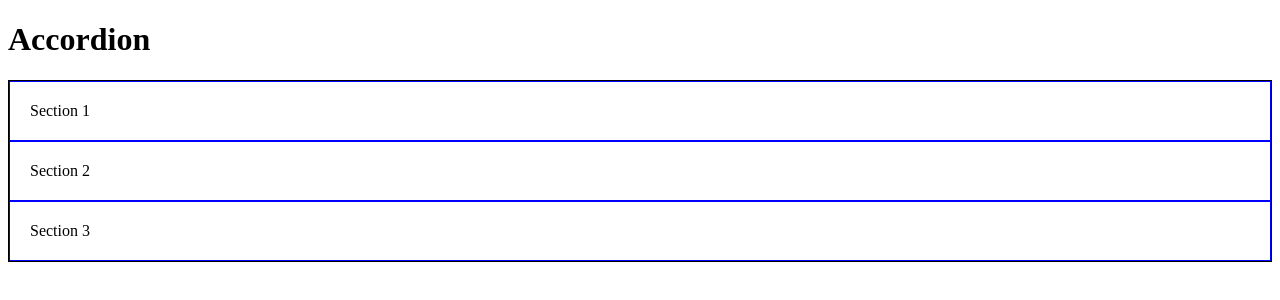
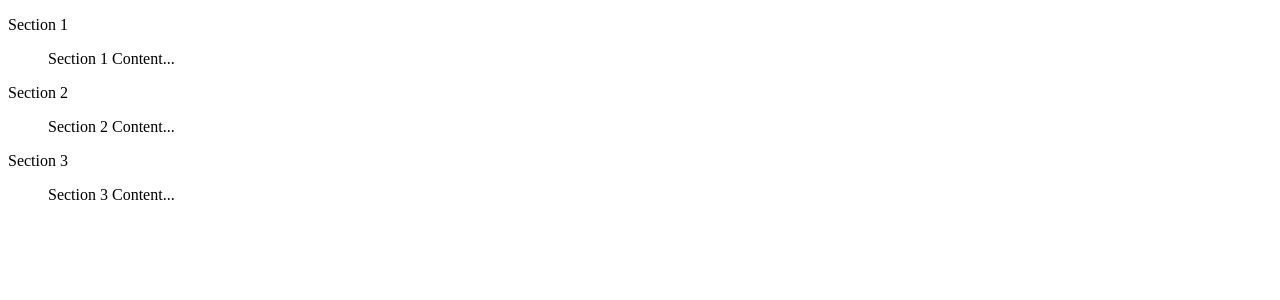
Before and after one commit to giodelabarrera/jaccordion, a website built with Parcel: page index.html in a window 1280 px wide. Built offline with nearby package versions, Linux system fonts and the light colour scheme.

Commit message:
Try functional

```diff
--- a/index.html
+++ b/index.html
@@ -7,7 +7,7 @@
   <title>Document</title>
   <script async src="./main.js"></script>
   <style>
-    dl {
+    /* dl {
       border: 1px solid black;
     }
     dt {
@@ -21,11 +21,10 @@
     }
     p {
       margin: 0;
-    }
+    } */
   </style>
 </head>
 <body>
-  <h1>Accordion</h1>
   <dl>
     <dt>Section 1</dt>
     <dd>
--- a/main.js
+++ b/main.js
@@ -1,3 +1,43 @@
-import Accordion from "./src/Accordion";
 
-const accordion = new Accordion(document.querySelector('dl'));
+function initAccordion(element, options = {}) {
+
+  let currentItems = [];
+
+  function createItem(title, description) {
+    return {
+      title, description
+    }
+  }
+
+  function createAccordion(children) {
+    const titles = children.filter(child => child.nodeName === 'DT');
+
+    const items = titles.map(title => {
+      const description = title.nextElementSibling;
+      return createItem(title, description)
+    })
+
+    return items;
+  }
+
+  function getItems() {
+    return currentItems;
+  }
+
+  function dispatch(element, options) {
+    const children = Array.from(element.children);
+
+    currentItems = createAccordion(children);
+  }
+
+  dispatch(element, options);
+
+  return {
+    getItems
+  }
+}
+
+const list = document.querySelector('dl');
+const accordion = initAccordion(list);
+
+withStyles({ background: 'black' })(initAccordion(list));
```
Also changed, not shown: README.md.
